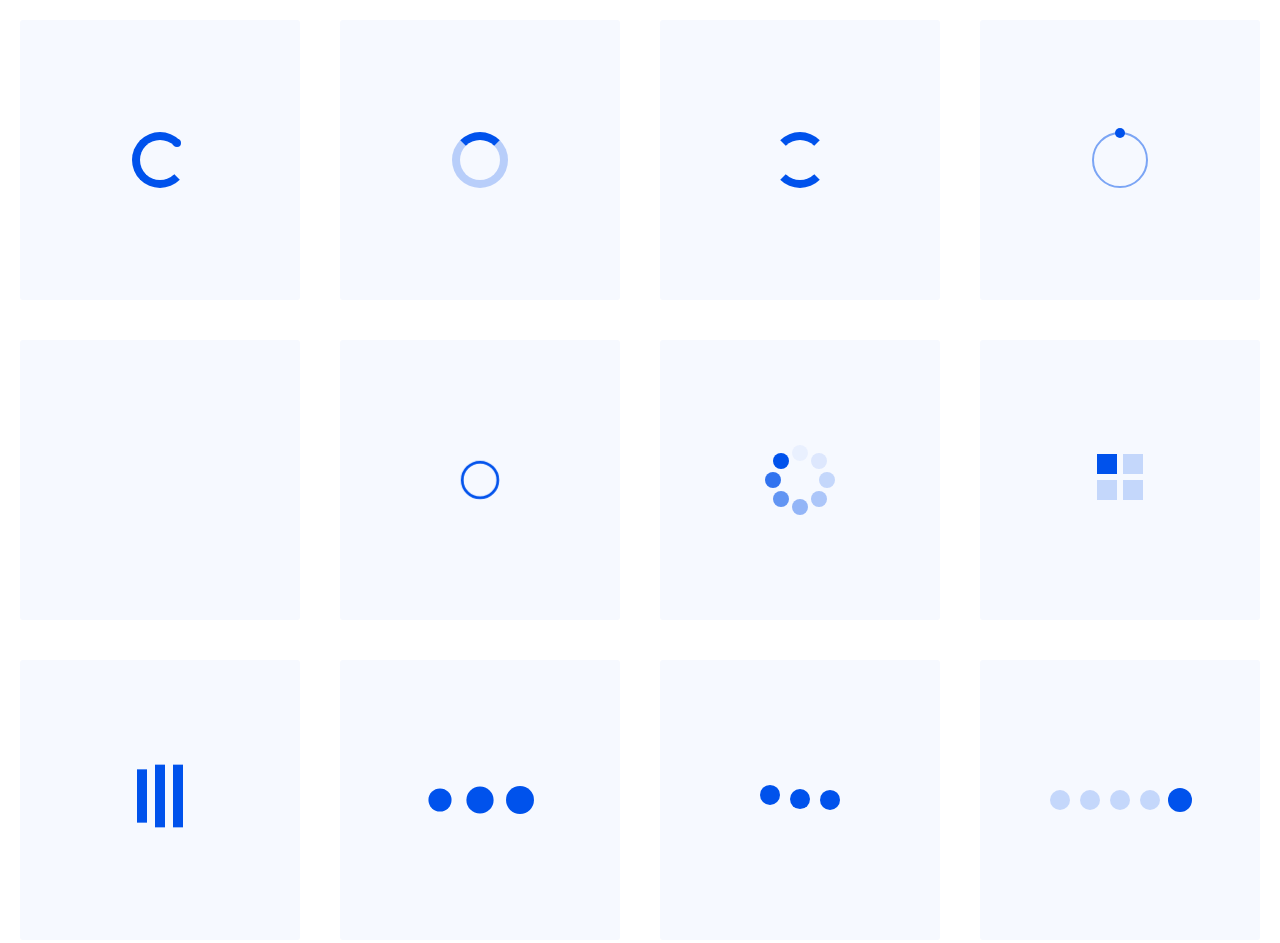
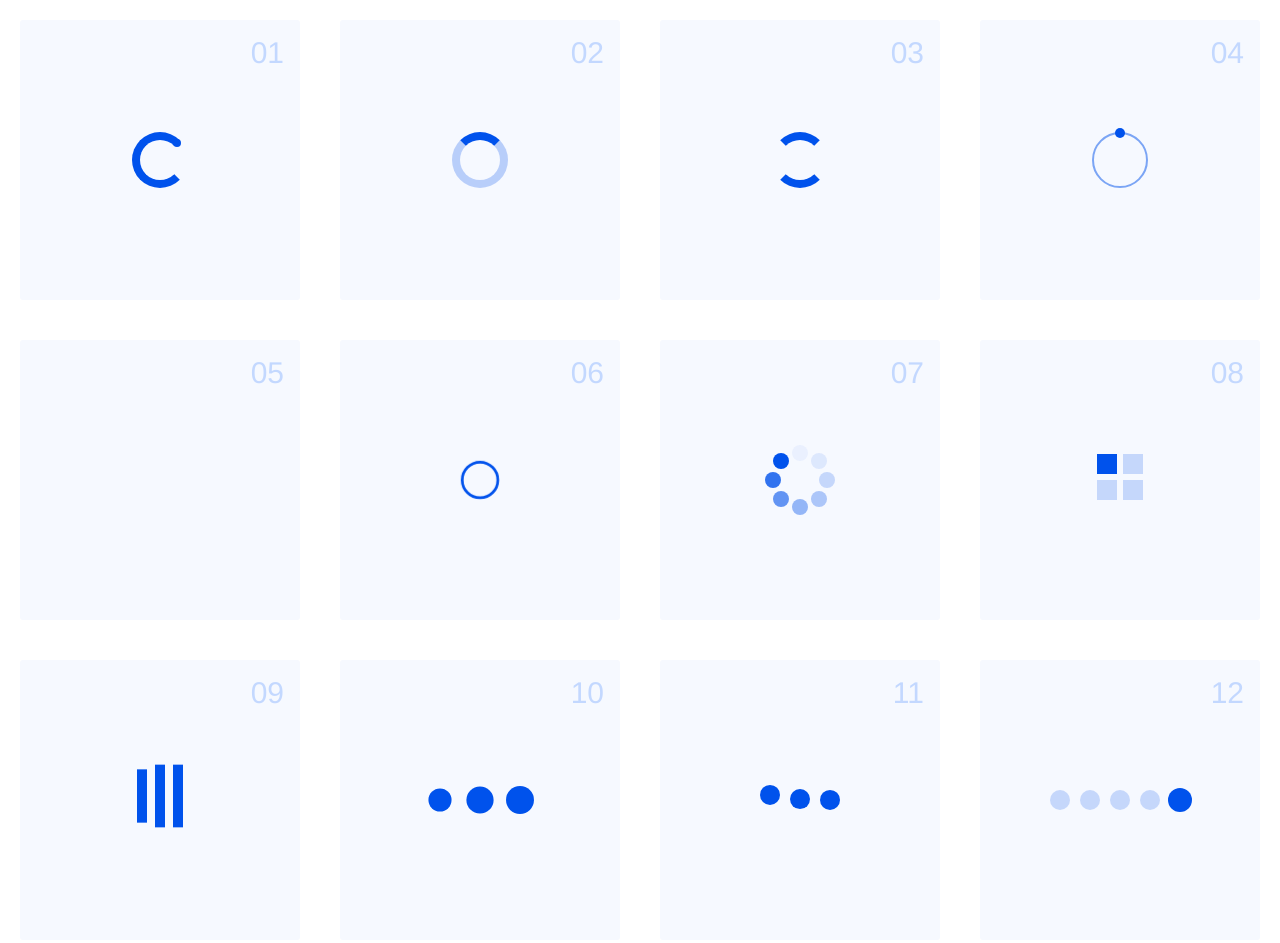
Before and after one commit to MatejKustec/SpinThatShit, a website: page examples/index.html in a window 1280 px wide. Drawn offline with Linux system fonts and the light colour scheme.

Commit message:
added numbers to example

```diff
--- a/examples/index.html
+++ b/examples/index.html
@@ -7,50 +7,62 @@
 	<body>
 		<div class="container">
 			<div class="item">
+				<div class="number">01</div>
 				<div class="loader01"></div>
 			</div>
 
 			<div class="item">
+				<div class="number">02</div>
 				<div class="loader02"></div>
 			</div>
 
 			<div class="item">
+				<div class="number">03</div>
 				<div class="loader03"></div>
 			</div>
 
 			<div class="item">
+				<div class="number">04</div>
 				<div class="loader04"></div>
 			</div>
 
 			<div class="item">
+				<div class="number">05</div>
 				<div class="loader05"></div>
 			</div>
 
 			<div class="item">
+				<div class="number">06</div>
 				<div class="loader06"></div>
 			</div>
 
 			<div class="item">
+				<div class="number">07</div>
 				<div class="loader07"></div>
 			</div>
 
 			<div class="item">
+				<div class="number">08</div>
 				<div class="loader08"></div>
 			</div>
 
 			<div class="item">
+				<div class="number">09</div>
 				<div class="loader09"></div>
 			</div>
 
 			<div class="item">
+				<div class="number">10</div>
 				<div class="loader10"></div>
 			</div>
 
 			<div class="item">
+				<div class="number">11</div>
 				<div class="loader11"></div>
 			</div>
 
 			<div class="item">
+				<div class="number">12</div>
 				<div class="loader12"></div>
 			</div>
 		</div>
--- a/examples/scss/style.scss
+++ b/examples/scss/style.scss
@@ -1,4 +1,6 @@
 @import './src/loaders';
+
+$blue: #0052ec;
 
 
 html {
@@ -12,6 +14,7 @@ html {
 body {
 	padding: 0;
 	margin: 0;
+	font-family: 'Helvetica Neue', Helvetica, Arial, sans-serif;
 }
 
 .container {
@@ -24,8 +27,17 @@ body {
 	width: 280px;
 	height: 280px;
 	margin: 20px;
-	background: lighten(#0052ec, 52%);
+	background: lighten($blue, 52%);
 	border-radius: 3px;
+	position: relative;
+}
+
+.number {
+	position: absolute;
+	top: 16px;
+	right: 16px;
+	color: lighten($blue, 42%);
+	font-size: 30px;
 }
 
 .loader01 {
```
Also changed, not shown: examples/style.css.
